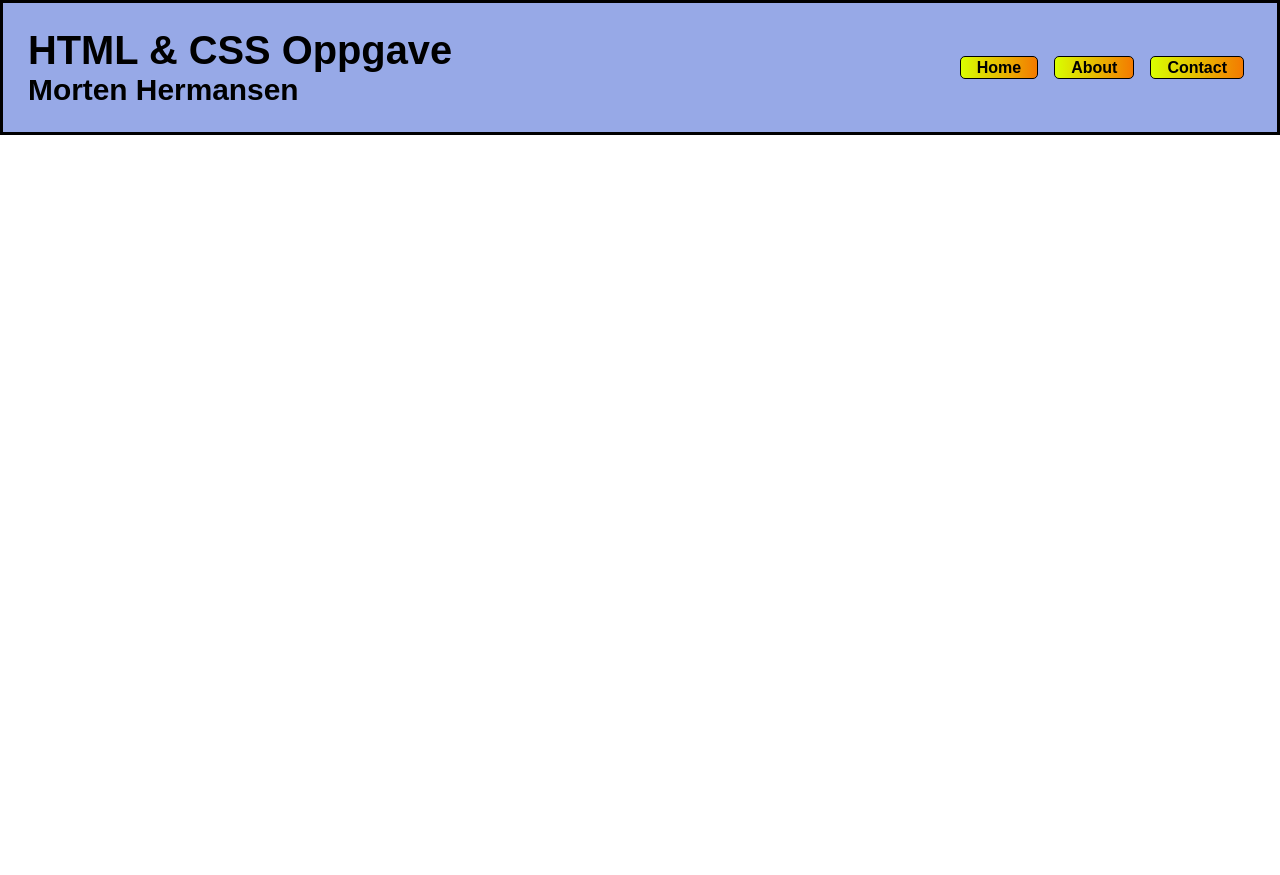
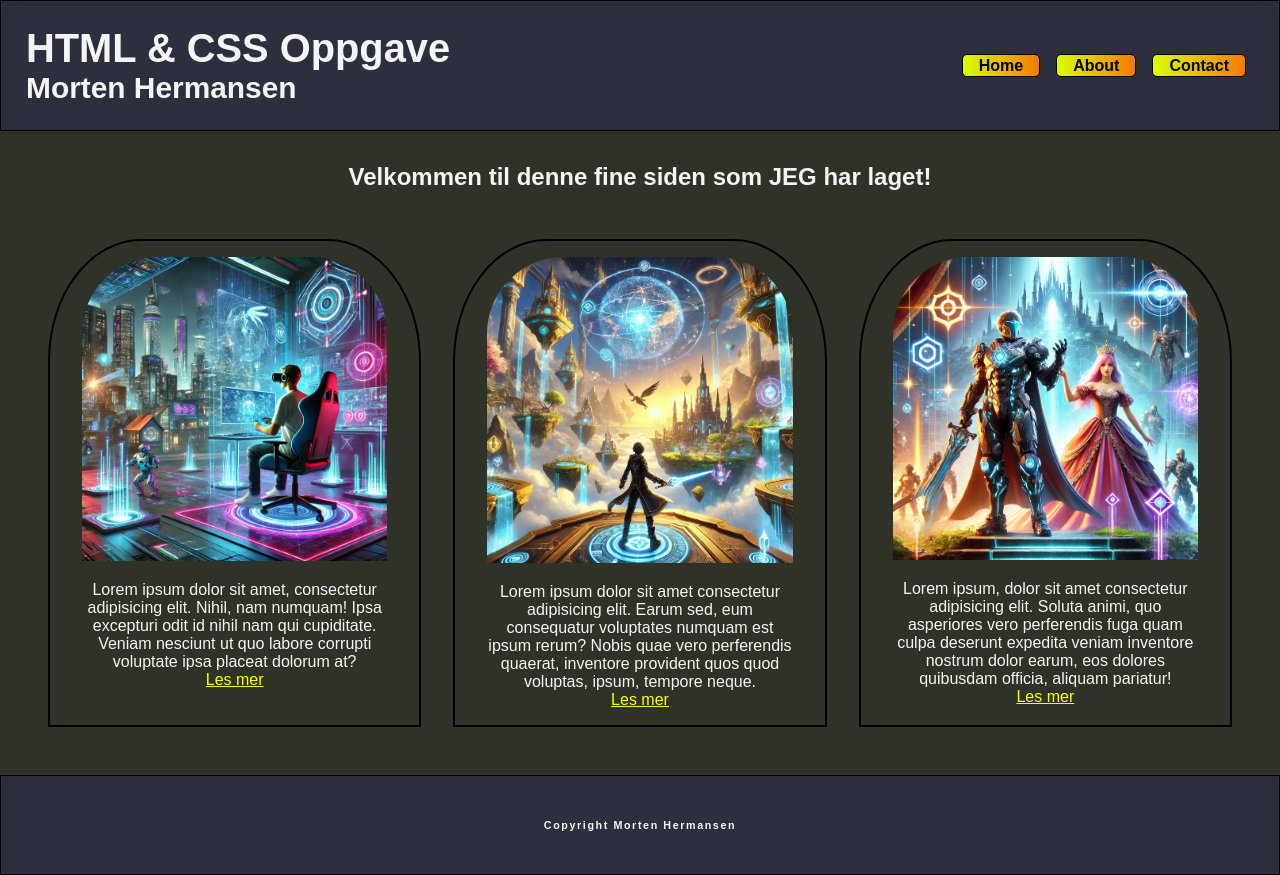
Before and after one commit to m0zh/HTML---CSS-Oppgave, a plain HTML site: page index.html in a window 1280 px wide. Before the commit the page ends 800 px from the top, so only its background shows below. Drawn offline with Linux system fonts and the light colour scheme.

Commit message:
lagt til columns i main, lagt til bilder og text + footer med "copyright" text

```diff
--- a/index.html
+++ b/index.html
@@ -8,19 +8,65 @@
   </head>
   <body>
     <header>
-      <div class="header-text">
+      <div class="container">
+        <div id="header-text">
           <h1>HTML & CSS Oppgave</h1>
           <h2>Morten Hermansen</h2>
         </div>
         <nav>
-        <ul>
+          <ul id="nav-box">
             <a class="nav-link" href="#">Home</a>
             <a class="nav-link" href="#">About</a>
             <a class="nav-link" href="#">Contact</a>
           </ul>
         </nav>
+      </div>
     </header>
-    <main></main>
-    <footer></footer>
+    <main class="container-main">
+      <h2>Velkommen til denne fine siden som JEG har laget!</h2>
+      <div class="columns">
+        <div id="col-1">
+          <img
+            src="./images/Sitter-i-stol.png.png"
+            alt="person som sitter i gaming stol og skal spille"
+          />
+          <p>
+            Lorem ipsum dolor sit amet, consectetur adipisicing elit. Nihil, nam
+            numquam! Ipsa excepturi odit id nihil nam qui cupiditate. Veniam
+            nesciunt ut quo labore corrupti voluptate ipsa placeat dolorum at?
+          </p>
+          <p><a href="#">Les mer</a></p>
+        </div>
+        <div id="col-2">
+          <img
+            src="./images/enter-game-world.png.png"
+            alt="En karakter som står inne i en spill verden klar til å erobre"
+          />
+          <p>
+            Lorem ipsum dolor sit amet consectetur adipisicing elit. Earum sed,
+            eum consequatur voluptates numquam est ipsum rerum? Nobis quae vero
+            perferendis quaerat, inventore provident quos quod voluptas, ipsum,
+            tempore neque.
+          </p>
+          <p><a href="#">Les mer</a></p>
+        </div>
+        <div id="col-3">
+          <img
+            src="./images/fikk-prinsessen.png.png"
+            alt="En spiller som har erobret spillverden og reddet prinsessen"
+          />
+          <p>
+            Lorem ipsum, dolor sit amet consectetur adipisicing elit. Soluta
+            animi, quo asperiores vero perferendis fuga quam culpa deserunt
+            expedita veniam inventore nostrum dolor earum, eos dolores quibusdam
+            officia, aliquam pariatur!
+          </p>
+          <p><a href="#">Les mer</a></p>
+        </div>
+      </div>
+    </main>
+    <footer>
+      <h6>Copyright Morten Hermansen</h6>
+    </footer>
   </body>
 </html>
--- a/style.css
+++ b/style.css
@@ -1,5 +1,5 @@
 * {
-  margin: 0;
+  margin: 0 auto;
   box-sizing: border-box;
 }
 
@@ -10,19 +10,35 @@ body {
 }
 
 header {
-  background-color: rgb(151, 169, 231);
+  color: whitesmoke;
+  background-color: rgb(44, 48, 62);
+  display: flex;
+  flex-direction: column;
+  border: groove 1px black;
+}
+
+.container {
   display: flex;
   padding: 25px;
-  justify-content: space-between;
-  align-items: center;
-  border: solid 3px black;
+  width: 100%;
 }
 
-.header-text {
-  font-size: 1.245em;
+.container-main {
+  background-color: rgb(46, 50, 39);
+  color: whitesmoke;
+  min-height: 400px;
+  text-align: center;
+  padding-top: 2em;
 }
 
-ul {
+#header-text {
+  font-size: 1.245em;
+  width: 80%;
+}
+
+#nav-box {
+  height: 100%;
+  align-items: center;
   display: flex;
 }
 
@@ -45,3 +61,45 @@ ul {
   color: rgb(255, 0, 0);
   scale: 1.05;
 }
+
+.columns {
+  display: flex;
+  padding: 2em;
+}
+
+#col-1,
+#col-2,
+#col-3 {
+  margin: 1em;
+  width: 33%;
+  border: solid 2px black;
+  border-radius: 25% 25% 0 0;
+  padding: 1em 2em;
+  width: 33%;
+}
+
+footer {
+  background-color: rgb(44, 48, 62);
+  display: flex;
+  flex-direction: column;
+  justify-content: center;
+  border: groove 1px black;
+  height: 100px;
+  color: whitesmoke;
+  letter-spacing: 0.1em;
+}
+
+img {
+  width: 100%;
+  border-radius: 25% 25% 0 0;
+  margin-bottom: 1em;
+}
+
+a {
+  color: yellow;
+}
+
+a:hover,
+a:focus {
+  color: red;
+}
```
Also changed, not shown: images/Sitter-i-stol.png.png (added), images/enter-game-world.png.png (added), images/fikk-prinsessen.png.png (added). Lines whose indentation alone changed are shown as unchanged.
